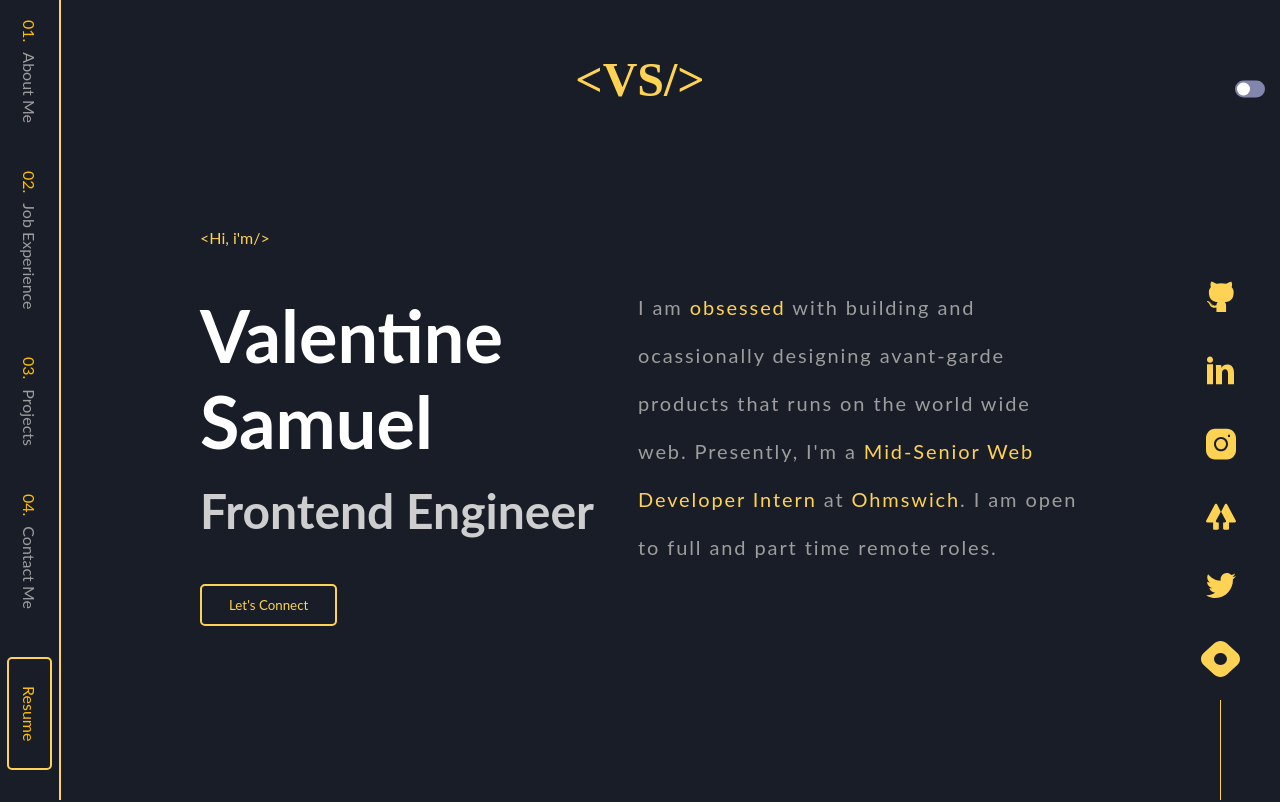
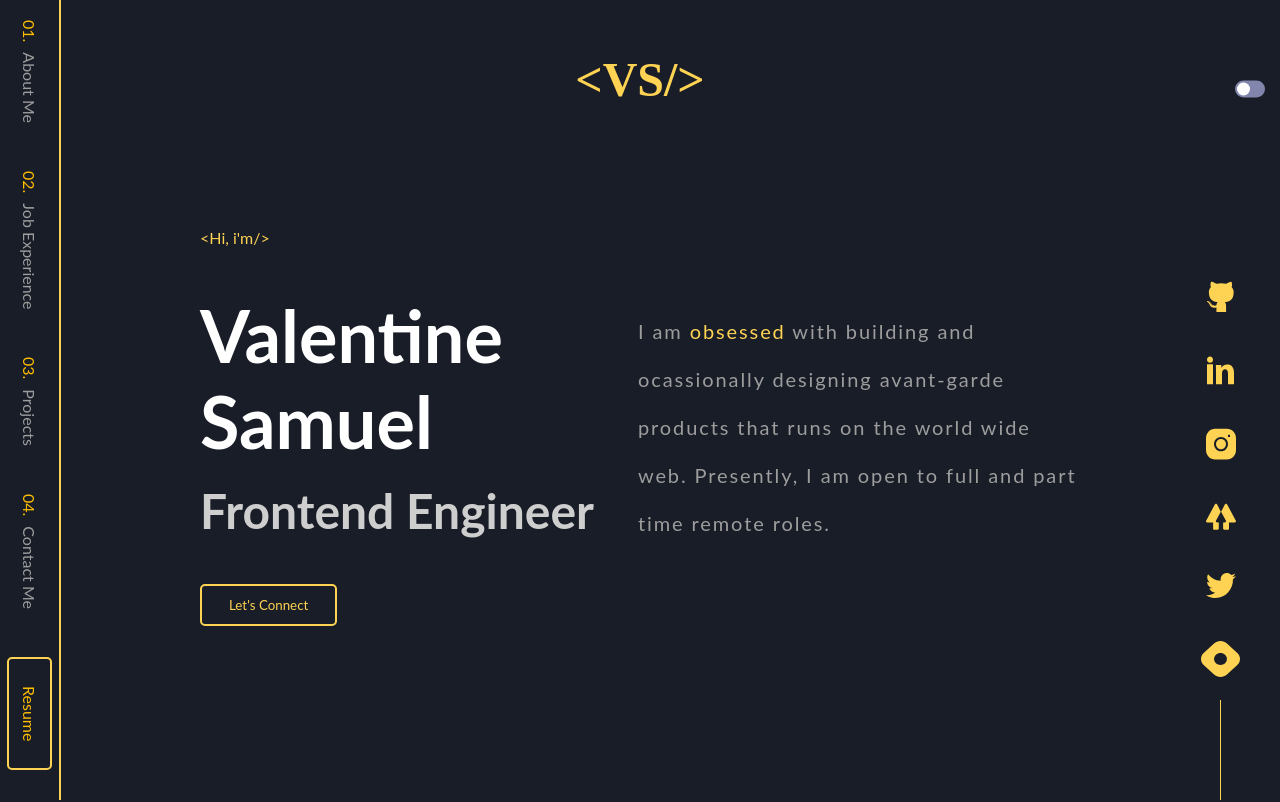
Before and after one commit to valentinesamuel/portfolio, an Angular app: page / in a window 1280 px wide. Shown: the top 802 px of the page. Built offline with nearby package versions, Linux system fonts and the light colour scheme; a web font is replaced by a local one.

Commit message:
FIX: corrected home section

```diff
--- a/src/app/home/home.component.html
+++ b/src/app/home/home.component.html
@@ -51,8 +51,7 @@
       <div class="about">
         <p>
           I am <span>obsessed</span> with building and ocassionally designing
-          avant-garde products that runs on the world wide web. Presently, I'm a
-          <span>Mid-Senior Web Developer Intern</span> at <span>Ohmswich</span>. I am open to full and part
+          avant-garde products that runs on the world wide web. Presently, I am open to full and part
           time remote roles.
         </p>
         <button class="mobile-connect">Let's Connect</button>
```
